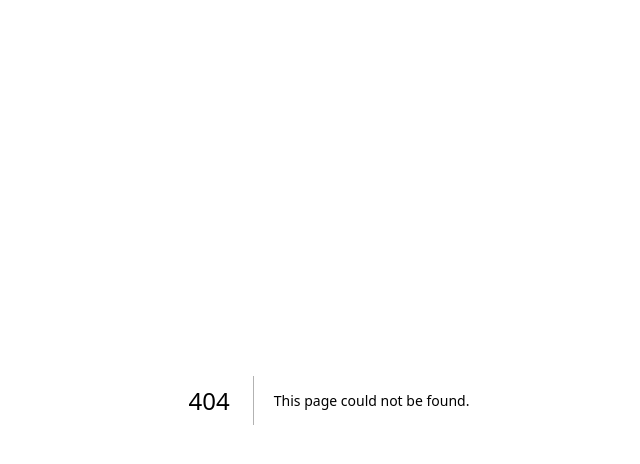
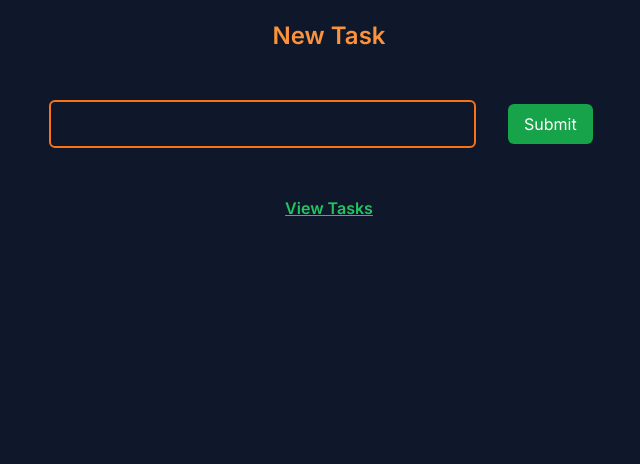
Before and after one commit to Sarmad426/Todo-app-Nextjs, a Next.js app: page /new in a window 1280 px wide. Before the commit this address had no page. Shown: the top 464 px of the page, without its empty margins (311-951 px from the left). Built offline with nearby package versions, Linux system fonts and the light colour scheme.

Commit message:
New page for adding new Tasks

```diff
--- /dev/null
+++ b/src/app/new/page.tsx
@@ -0,0 +1,45 @@
+import React from "react";
+import Link from "next/link";
+import prisma from "@/db";
+import { redirect } from "next/navigation";
+async function createTodo(data: FormData) {
+  "use server";
+  const title = data.get("todo")?.valueOf();
+  if (typeof title !== "string" || title.length === 0) {
+    throw new Error("Invalid Title");
+  }
+  await prisma.todo.create({
+    data: {
+      title,
+      complete: false,
+    },
+  });
+  redirect("/");
+}
+
+const New = () => {
+  return (
+    <div className="lg:text-center lg:m-auto mt-5 pt-5 sm:text-center sm:m-auto">
+      <h1 className="font-semibold text-2xl text-orange-400">New Task</h1>
+      <form action={createTodo}>
+        <input
+          type="text"
+          className="w-full bg-transparent mx-2 sm:w-1/2 lg:w-1/3 rounded-md px-4 py-2 h-12 border-2 border-orange-500 my-12 focus:border-green-500 focus:outline-none"
+          name="todo"
+          autoComplete="off"
+        />
+        <button
+          type="submit"
+          className="mt-0 bg-green-600 rounded-md m-6 py-2 px-4 text-1xl text-white hover:bg-green-500"
+        >
+          Submit
+        </button>
+      </form>
+      <Link href="/" className="mx-10 text-green-500 underline font-semibold">
+        View Tasks
+      </Link>
+    </div>
+  );
+};
+
+export default New;
```
